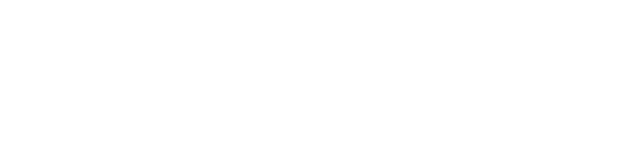
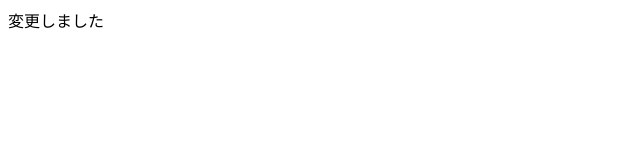
Before and after one commit to kouki512/git-test, a plain HTML site: page index.html in a window 1280 px wide. Shown: the whole page, without its empty margins (0-640 px from the left). Drawn offline with Linux system fonts and the light colour scheme.

Commit message:
Update index.html

```diff
--- a/index.html
+++ b/index.html
@@ -6,6 +6,6 @@
   <title>Document</title>
 </head>
 <body>
-
+  変更しました
 </body>
 </html>
```
